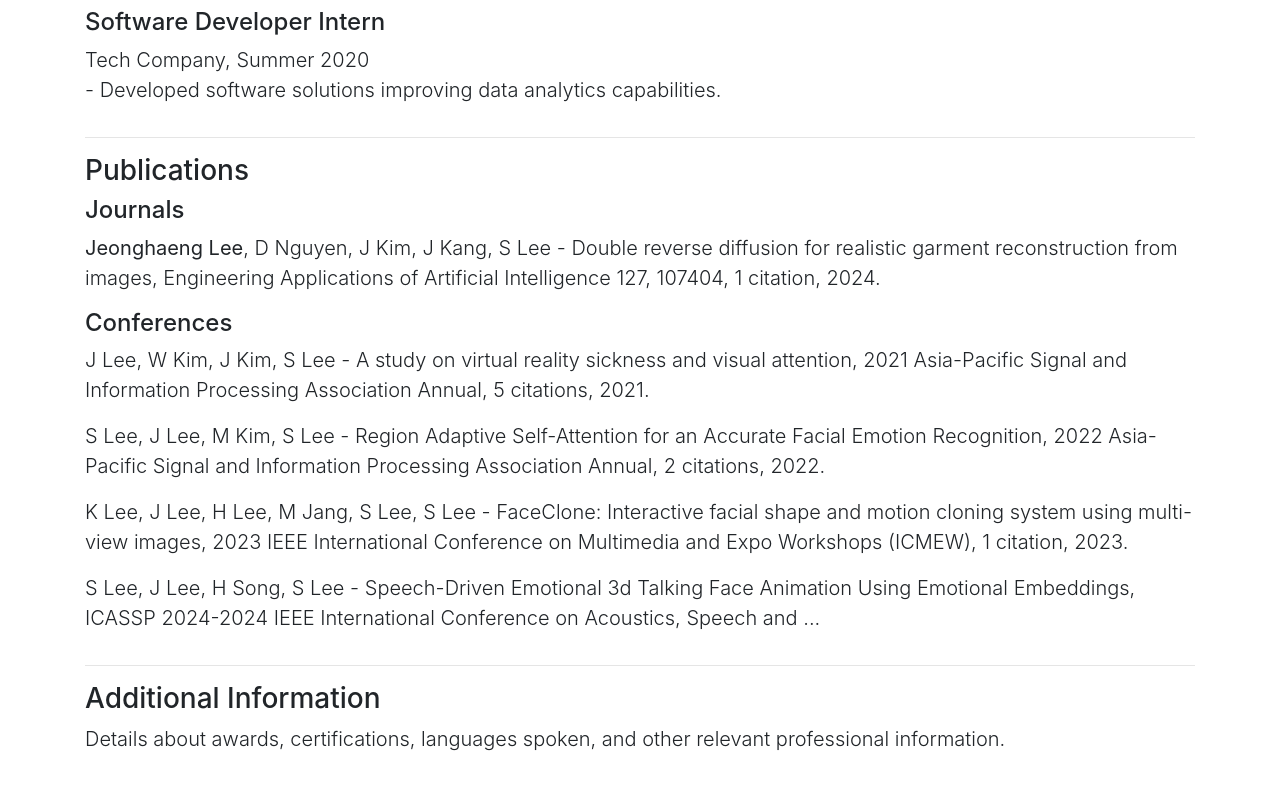
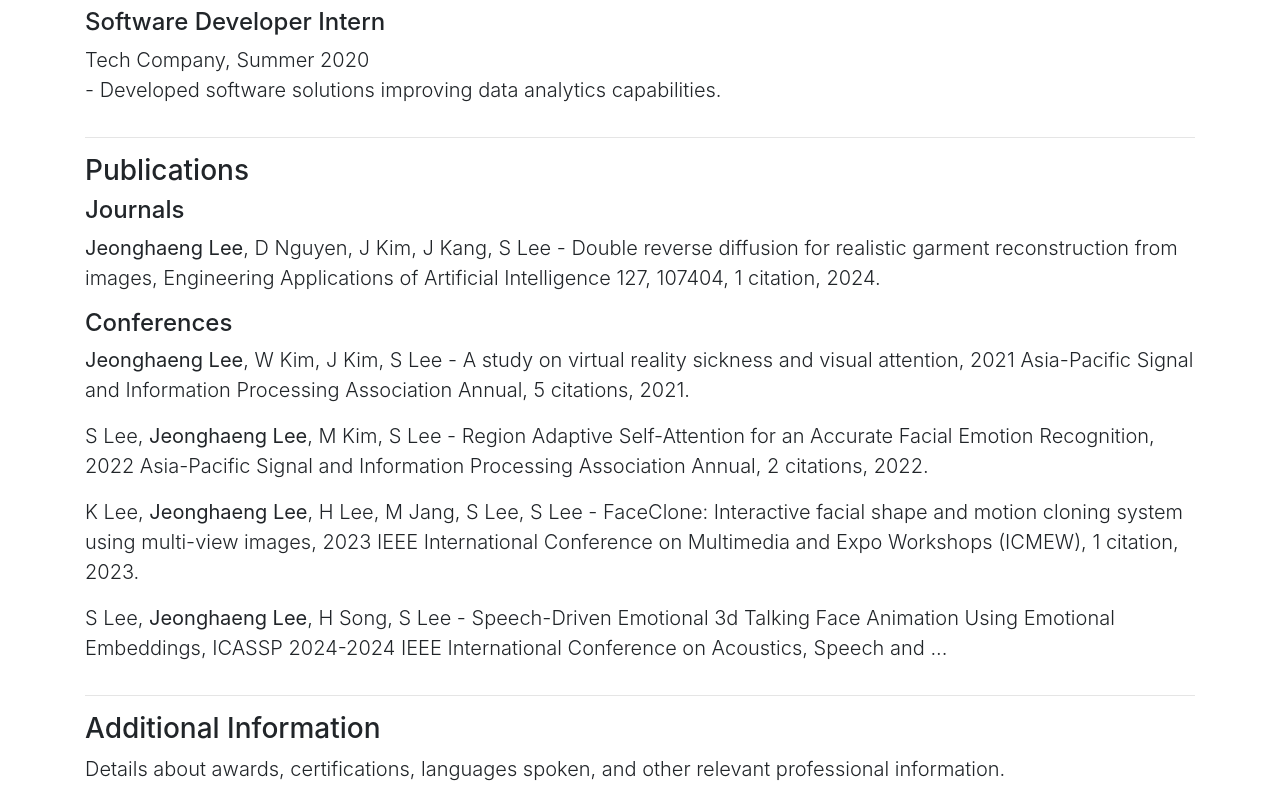
Before and after one commit to HaengInThere/cv, a website: page index.html in a window 1280 px wide. Shown: the part 712-1512 px from the top of the page. Before the commit the page ends 1482 px from the top, so only its background shows below. Drawn offline with nearby package versions, Linux system fonts and the light colour scheme.

Commit message:
20240805

```diff
--- a/index.html
+++ b/index.html
@@ -98,10 +98,10 @@
                 <p class="lead"><strong>Jeonghaeng Lee</strong>, D Nguyen, J Kim, J Kang, S Lee - Double reverse diffusion for realistic garment reconstruction from images, Engineering Applications of Artificial Intelligence 127, 107404, 1 citation, 2024.</p>
                 <!-- Conferences Section -->
                 <h4 class="subsubtitle">Conferences</h4>
-                <p class="lead">J Lee, W Kim, J Kim, S Lee - A study on virtual reality sickness and visual attention, 2021 Asia-Pacific Signal and Information Processing Association Annual, 5 citations, 2021.</p>
-                <p class="lead">S Lee, J Lee, M Kim, S Lee - Region Adaptive Self-Attention for an Accurate Facial Emotion Recognition, 2022 Asia-Pacific Signal and Information Processing Association Annual, 2 citations, 2022.</p>
-                <p class="lead">K Lee, J Lee, H Lee, M Jang, S Lee, S Lee - FaceClone: Interactive facial shape and motion cloning system using multi-view images, 2023 IEEE International Conference on Multimedia and Expo Workshops (ICMEW), 1 citation, 2023.</p>
-                <p class="lead">S Lee, J Lee, H Song, S Lee - Speech-Driven Emotional 3d Talking Face Animation Using Emotional Embeddings, ICASSP 2024-2024 IEEE International Conference on Acoustics, Speech and ...</p>
+                <p class="lead"><strong>Jeonghaeng Lee</strong>, W Kim, J Kim, S Lee - A study on virtual reality sickness and visual attention, 2021 Asia-Pacific Signal and Information Processing Association Annual, 5 citations, 2021.</p>
+                <p class="lead">S Lee, <strong>Jeonghaeng Lee</strong>, M Kim, S Lee - Region Adaptive Self-Attention for an Accurate Facial Emotion Recognition, 2022 Asia-Pacific Signal and Information Processing Association Annual, 2 citations, 2022.</p>
+                <p class="lead">K Lee, <strong>Jeonghaeng Lee</strong>, H Lee, M Jang, S Lee, S Lee - FaceClone: Interactive facial shape and motion cloning system using multi-view images, 2023 IEEE International Conference on Multimedia and Expo Workshops (ICMEW), 1 citation, 2023.</p>
+                <p class="lead">S Lee, <strong>Jeonghaeng Lee</strong>, H Song, S Lee - Speech-Driven Emotional 3d Talking Face Animation Using Emotional Embeddings, ICASSP 2024-2024 IEEE International Conference on Acoustics, Speech and ...</p>
             </div>
         </div>
 
```
